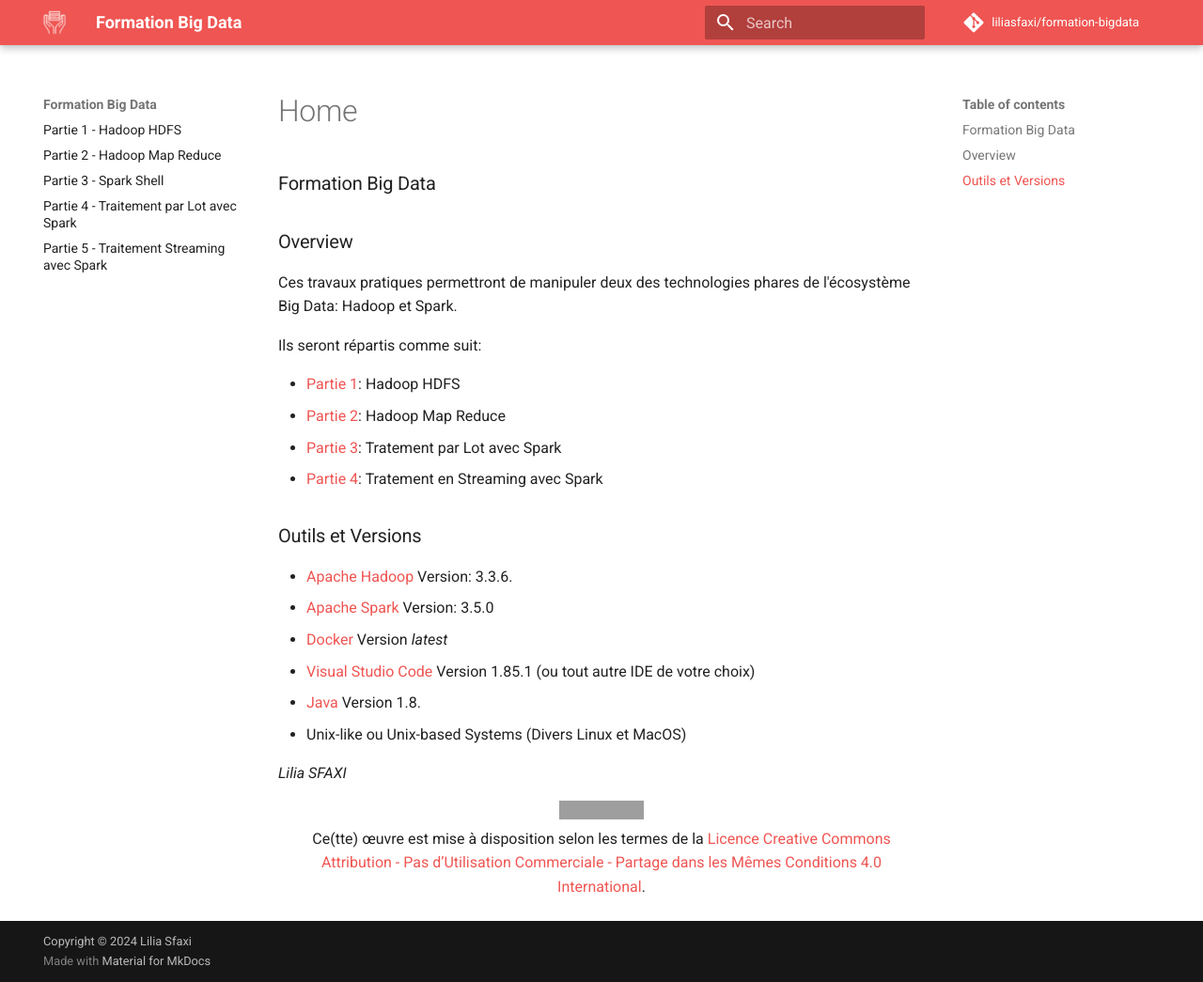
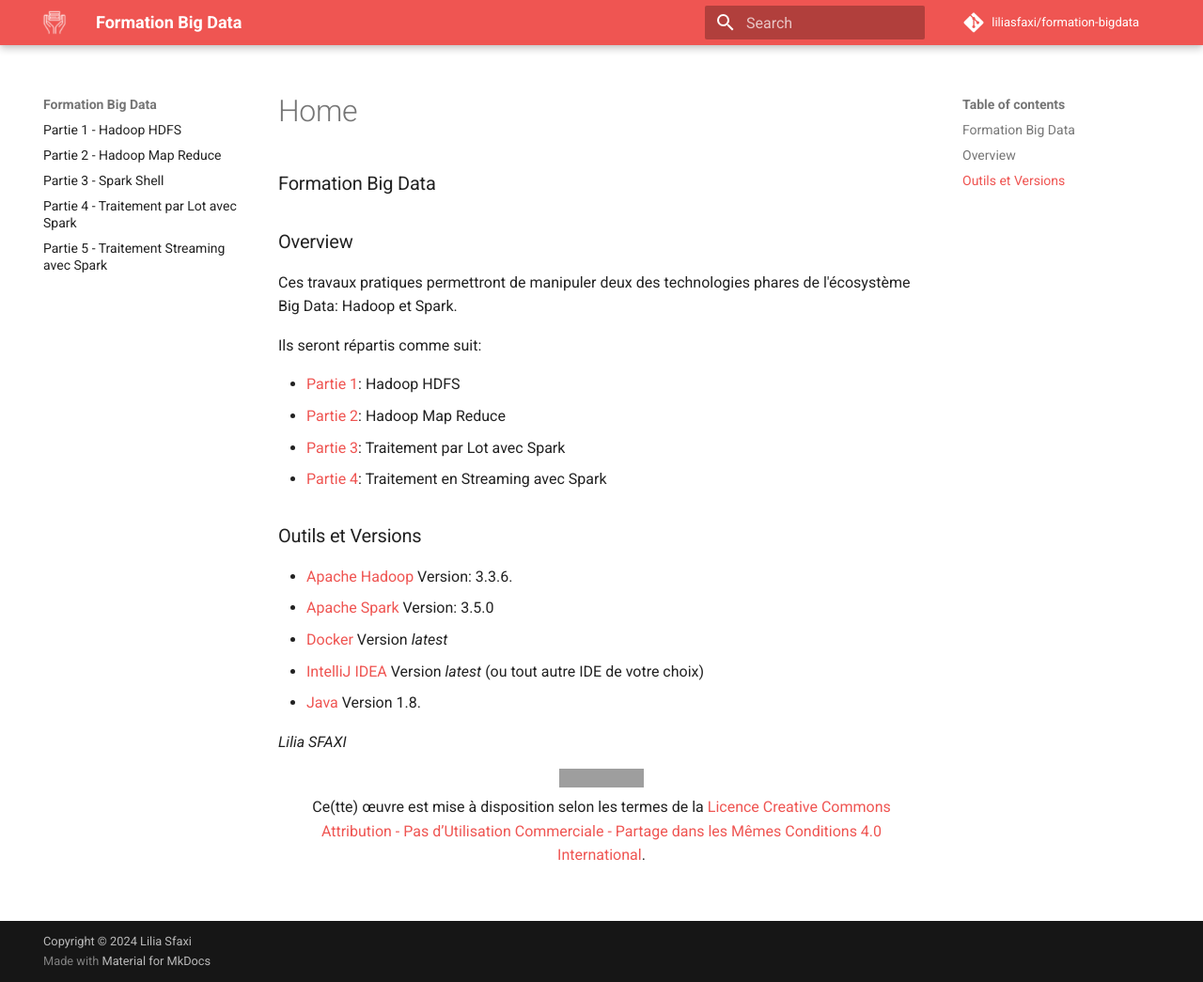
Before and after one commit to liliasfaxi/formation-bigdata, an MkDocs documentation site: the page built from docs/index.md, in a window 1280 px wide and 1045 px high. Shown: the whole window at 94% size. Built offline with MkDocs 1.6.1 and Material for MkDocs 9.7.7, drawn with Linux system fonts in a browser that asks for light colours; comment, search, counter and statistics services are not loaded; old or Windows-style settings are respelled for this version of MkDocs; grey boxes are pictures that could not be loaded.

```diff
--- a/docs/index.md
+++ b/docs/index.md
@@ -11,16 +11,15 @@ Ils seront répartis comme suit:
 
 * [Partie 1](tp1): Hadoop HDFS
 * [Partie 2](tp2): Hadoop Map Reduce
-* [Partie 3](tp3): Tratement par Lot avec Spark
-* [Partie 4](tp4): Tratement en Streaming avec Spark
+* [Partie 3](tp3): Traitement par Lot avec Spark
+* [Partie 4](tp4): Traitement en Streaming avec Spark
 
 ## Outils et Versions
 * [Apache Hadoop](http://hadoop.apache.org/) Version: 3.3.6.
 * [Apache Spark](https://spark.apache.org/) Version: 3.5.0
 * [Docker](https://www.docker.com/) Version *latest*
-* [Visual Studio Code](https://code.visualstudio.com/) Version 1.85.1 (ou tout autre IDE de votre choix)
+* [IntelliJ IDEA](https://www.jetbrains.com/idea/) Version *latest* (ou tout autre IDE de votre choix)
 * [Java](http://www.oracle.com/technetwork/java/javase/downloads/index.html) Version 1.8.
-* Unix-like ou Unix-based Systems (Divers Linux et MacOS)
 
 _Lilia SFAXI_
 
```
Also changed, not shown: docs/tp2.md (+12 -1 lines), 1 other file.
